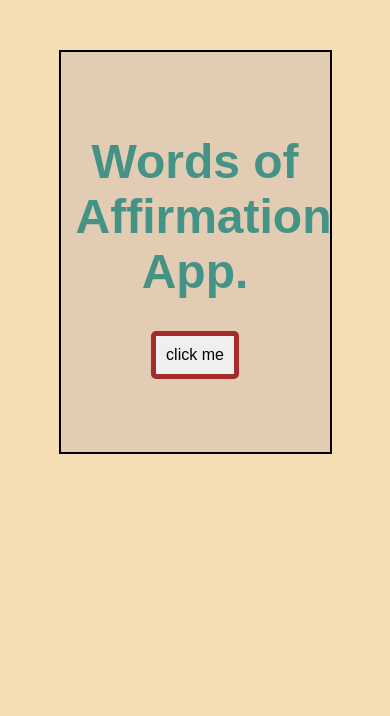
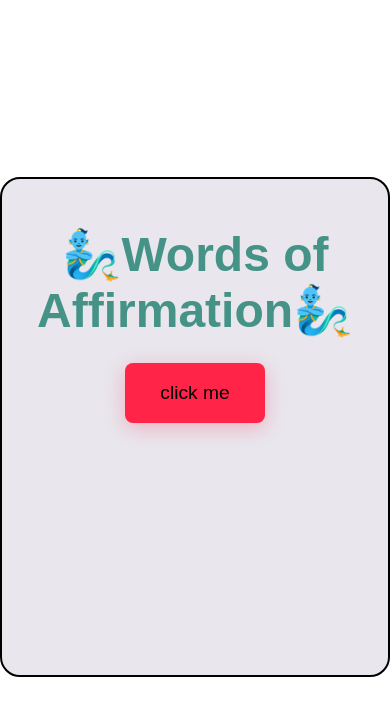
Before and after one commit to lincoln1883/Mixed-messages, a plain HTML site: page index.html in a window 390 px wide. Drawn offline with Linux system fonts and the light colour scheme.

Commit message:
Added css styling to the button,  better aligned ,including media queries

```diff
--- a/index.css
+++ b/index.css
@@ -1,34 +1,70 @@
+* {
+  box-sizing: border-box;
+  margin: 0;
+  padding: 0;
+}
+
 body {
-  background-color: wheat;
-  font-family: "Raleway", sans-serif;
-  width: 70%;
-  margin: auto;
+  display: flex;
+  justify-content: center;
+  align-items: center;
+  height: 100vh;
+  font-family: Arial, Helvetica, sans-serif;
+  width: 100%;
 }
 .container {
+  width: 700px;
+  height: 500px;
   background-color: #a69bb63f;
-  margin-top: 50px;
-  padding: 50px 15px;
+  margin-top: 10px;
+  padding: 2rem;
+  border-radius: 20px;
+  overflow: hidden;
   border: 2px solid black;
-  height: 300px;
 }
 #fortune {
+  margin: 1.5rem;
+  line-height: 130%;
   text-align: center;
   font-size: 24px;
 }
 #center {
+  align-self: center;
+  margin-top: 5%;
   text-align: center;
   font-size: 3em;
   color: #459287;
 }
-#btn-container {
-  width: fit-content;
-  margin: auto;
-}
 
 #btn {
+  display: flex;
+  justify-content: center;
+  box-sizing: border-box;
+  align-items: center;
+  width: 140px;
+  height: 60px;
+  margin: 0 auto;
+  background-color: rgb(255, 36, 72);
   padding: 10px;
-  font-size: 16px;
-  border: 5px solid brown;
-  border-radius: 5px;
+  font-size: 1.2rem;
+  border: none;
+  border-radius: 8px;
+  transition: 0.5s;
   color: #030303;
+  box-shadow: 0 5px 20px rgba(253, 19, 58, 0.25);
 }
+#btn:hover {
+  --webkit-transform: scale(1.05);
+  --ms-transform: scale(1.05);
+  transform: scale(1.05);
+}
+@media only screen and (min-width: 480px) and (max-width: 600px) {
+  .btn {
+    width: 140px;
+    height: 60px;
+    margin: 0 auto;
+    background-color: rgb(255, 36, 72);
+    padding: 10px;
+    font-size: 1.2rem;
+  }
+}
--- a/index.html
+++ b/index.html
@@ -11,9 +11,7 @@
     <div class="container">
       <h1 id="center">Mixed Messages</h1>
       <p id="fortune"></p>
-      <div id="btn-container">
-        <button id="btn">click me</button>
-      </div>
+      <button id="btn">click me</button>
     </div>
     <script src="index.js"></script>
   </body>
--- a/index.js
+++ b/index.js
@@ -32,7 +32,7 @@ let quotes = [
 ];
 
 let firstHeading = (document.querySelector("h1").innerHTML =
-  "Words of Affirmation App.");
+  "🧞‍♂️Words of Affirmation🧞‍♂️");
 
 // //let firstStyle = (document.querySelector("body").style.backgroundColor =
 //   "grey");
@@ -60,10 +60,10 @@ let fortune = document.getElementById("fortune");
 
 const showQuotes = () => {
   fortune.innerHTML = quoteGenerator(quotes);
-  button.innerHTML = "Come back tomorrow!";
+  button.innerHTML = "Come Back Tomorrow!";
   button.style.cursor = "default";
 
-  button.removeEventListener("click", showQuotes);
+  //button.removeEventListener("click", showQuotes);
 };
 
 button.addEventListener("click", showQuotes);
```
